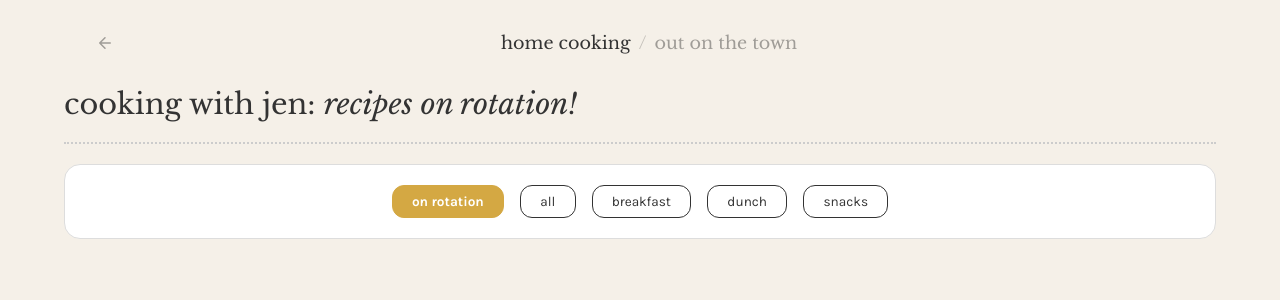
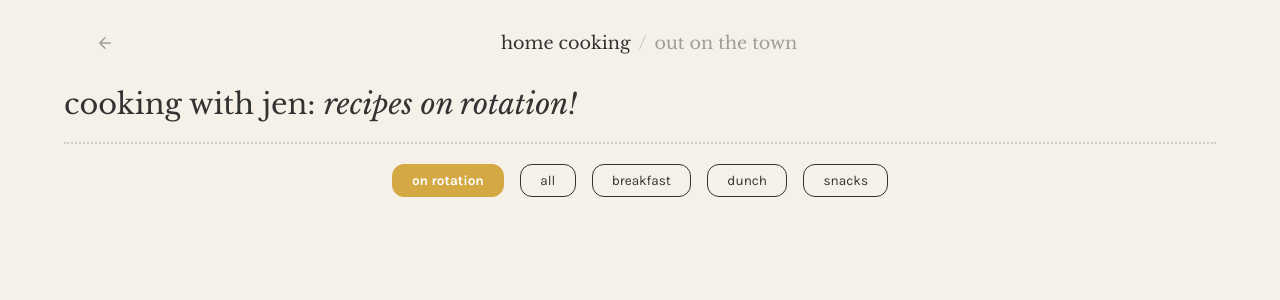
Before and after one commit to jentachibana/jentachibana.github.io, a Jekyll site: the page built from cooking.md, in a window 1280 px wide. Shown: the top 300 px of the page. Built offline with Jekyll 4.4.1, drawn with Linux system fonts in a browser that asks for light colours.

Commit message:
feat: show photo labels as centered hover overlay
Co-Authored-By: Claude Opus 4.6 <noreply@anthropic.com>

```diff
--- a/_sass/_cooking.scss
+++ b/_sass/_cooking.scss
@@ -51,10 +51,10 @@
 }
 
 .cooking-category-bar {
-  background: #fff;
-  border: 1px solid #ddd;
-  border-radius: 16px;
-  padding: 1.25rem 1.5rem;
+  background: none;
+  border: none;
+  border-radius: 0;
+  padding: 0;
 }
 
 .cooking-category-label {
@@ -225,9 +225,11 @@
 
 .restaurant-location {
   font-size: 0.75rem;
-  color: rgba(0, 0, 0, 0.4);
+  color: rgba(0, 0, 0, 0.45);
+  text-transform: none;
+  letter-spacing: normal;
+  font-weight: 400;
   padding-top: 0;
-  margin-top: -1.25rem;
 }
 
 
@@ -301,10 +303,13 @@
   cursor: pointer;
   overflow: hidden;
   transition: transform 0.15s ease;
-  background: #fff;
-  border: 1px solid #ddd;
-  border-radius: 16px;
-  padding: 0.5rem;
+  background: none;
+  border: none;
+  border-radius: 12px;
+  padding: 0;
+  display: flex;
+  flex-direction: column;
+  position: relative;
 
   &:hover {
     transform: scale(1.02);
@@ -333,13 +338,25 @@
 }
 
 .photo-label {
-  display: block;
-  padding: 0.75rem 0.5rem;
+  font-family: "Libre Baskerville", serif;
+  position: absolute;
+  top: 50%;
+  left: 50%;
+  transform: translate(-50%, -50%);
   font-size: 0.85rem;
   text-align: center;
   text-transform: uppercase;
   letter-spacing: 0.12em;
   font-weight: 700;
+  color: #fff;
+  text-shadow: 0 1px 4px rgba(0, 0, 0, 0.6);
+  opacity: 0;
+  transition: opacity 0.15s ease;
+  padding: 0.5rem;
+}
+
+.photo-card:hover .photo-label {
+  opacity: 1;
 }
 
 .recipe-detail {
```
